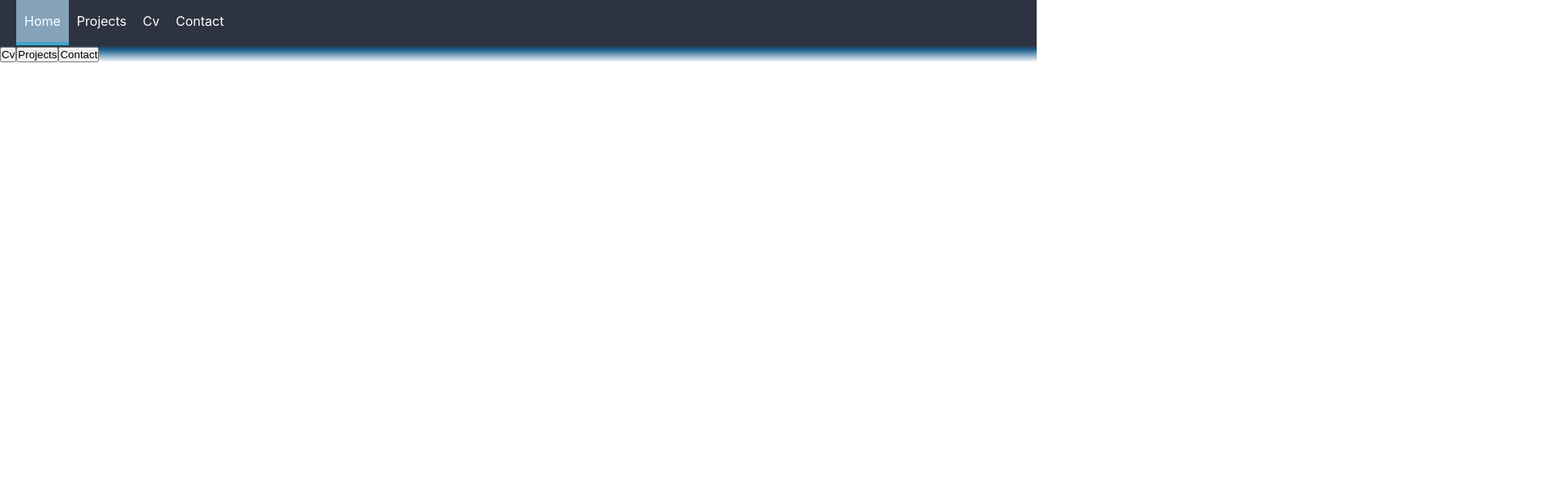
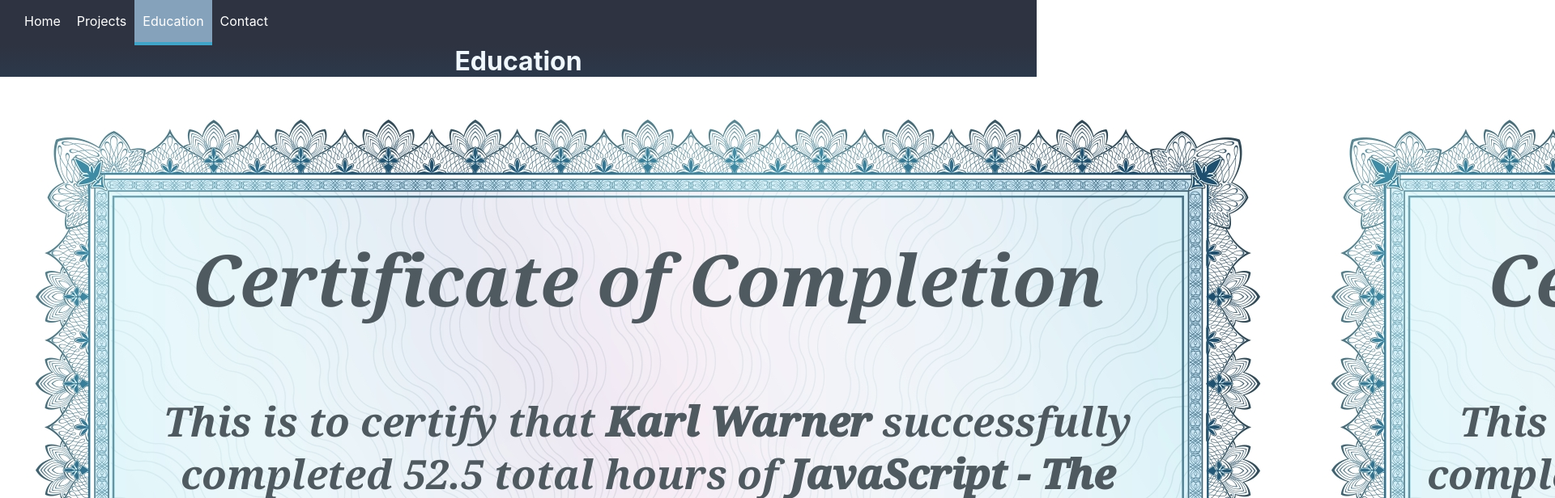
Before and after one commit to Kwarn/portfolio, a React (Create React App) app: page /education in a window 1280 px wide. Before the commit this address led to /. Shown: the top 616 px of the page at 81% size, 1920 px wide, since content can reach past the window. Built offline with nearby package versions, Linux system fonts and the light colour scheme.

Commit message:
Education, lazyloading & images

```diff
--- a/src/App.js
+++ b/src/App.js
@@ -2,28 +2,28 @@ import React, { Suspense } from 'react'
 import { Route, Switch, Redirect } from 'react-router-dom'
 
 import Home from './containers/Home/Home'
-import ProjectsOverview from './containers/Projects/ProjectsOverview/ProjectsOverview'
 import Layout from './Hoc/Layout/Layout'
 import Contact from './containers/Contact/Contact'
 import classes from './App.module.css'
 
-const Cv = React.lazy(() => import('./components/Cv/Cv'))
+const ProjectsOverview = React.lazy(() => import('./containers/Projects/ProjectsOverview/ProjectsOverview'))
+const Education = React.lazy(() => import('./components/Education/Education'))
 
 const App = props => {
   let routes = (
     <Switch>
       <Route
-        path="/cv"
+        path="/education"
         render={() => (
           <Suspense fallback={<Home />}>
-            <Cv />
+            <Education />
           </Suspense>
         )}
       />
       <Route
         path="/projects"
         render={() => (
-          <Suspense>
+          <Suspense fallback={<div>Something Went Wrong...</div>}>
             <ProjectsOverview />
           </Suspense>
         )}
@@ -31,7 +31,7 @@ const App = props => {
       <Route
         path="/contact"
         render={() => (
-          <Suspense>
+          <Suspense fallback={<div>Something Went Wrong...</div>}>
             <Contact />
           </Suspense>
         )}
--- a/src/assets/assets.js
+++ b/src/assets/assets.js
@@ -6,7 +6,9 @@ const imageAssets = {
   redux: require('../assets/redux.png'),
   firebase: require('../assets/firebase.png'),
   sqlite3: require('../assets/sqlite3.png'),
-  css: require('../assets/css.png')
+  css: require('../assets/css.png'),
+  javascriptCertificate: require('../assets/javascriptCertificate.jpg'),
+  reactCertificate: require('../assets/reactCertificate.jpg'),
 }
 
 export default imageAssets
--- a/src/components/Cv/Cv.js
+++ /dev/null
@@ -1,8 +0,0 @@
-import React from 'react'
-import classes from './Cv.module.css'
-
-const Cv = props => {
-  return <div className={classes.Cv}>CV page</div>
-}
-
-export default Cv
--- a/src/components/Cv/Cv.module.css
+++ /dev/null
@@ -1,3 +0,0 @@
-.Cv {
-  background-color: aquamarine;
-}
--- /dev/null
+++ b/src/components/Education/Education.js
@@ -0,0 +1,17 @@
+import React from 'react'
+import imageAssets from '../../assets/assets'
+import classes from './Education.module.css'
+
+const Education = props => {
+  return (
+    <div className={classes.Education}>
+      <h1 className={classes.Title} >Education</h1>
+      <div className={classes.Images}>
+      <img src={imageAssets.javascriptCertificate} alt='javascriptCertificate'></img>
+      <img src={imageAssets.reactCertificate} alt='reactCertificate'></img>
+      </div>
+    </div>
+  )
+}
+
+export default Education
--- /dev/null
+++ b/src/components/Education/Education.module.css
@@ -0,0 +1,11 @@
+.Education {
+  color: aliceblue;
+}
+
+.Title {
+  text-align: center;
+}
+
+.Images {
+  display: flex;
+}
--- a/src/components/Navigation/NavigationItems/NavigationItems.js
+++ b/src/components/Navigation/NavigationItems/NavigationItems.js
@@ -7,7 +7,7 @@ const navigationItems = props => {
     <ul className={classes.NavigationItems}>
       <NavigationItem link="/">Home</NavigationItem>
       <NavigationItem link="/projects">Projects</NavigationItem>
-      <NavigationItem link="/cv">Cv</NavigationItem>
+      <NavigationItem link="/education">Education</NavigationItem>
       <NavigationItem link="/contact">Contact</NavigationItem>
     </ul>
   )
--- a/src/containers/Contact/Contact.js
+++ b/src/containers/Contact/Contact.js
@@ -1,4 +1,4 @@
-import React, { useEffect } from 'react'
+import React from 'react'
 import { connect } from 'react-redux'
 import * as actions from '../../store/actions/index'
 import classes from './Contact.module.css'
@@ -13,6 +13,11 @@ const Contact = props => {
   const submitHandler = () => {}
   const onChangeHandler = (event, inputIdentifier) =>
     props.onInputChanged(event, inputIdentifier)
+
+
+  if (!props.name.isValid){
+
+  }
 
   // conditionally add css classes base on props.name.isValid
 
--- a/src/store/reducers/contact.js
+++ b/src/store/reducers/contact.js
@@ -41,8 +41,9 @@ const inputChangedHandler = (state, action) => {
   })
 
   const updatedInputForm = updateObject(state.inputForm, {
-    [action.identifier] : updatedInputElement
+    [action.identifier]: updatedInputElement,
   })
+
   return updateObject(state, { inputForm: updatedInputForm })
 }
 
```
Also changed, not shown: src/assets/javascriptCertificate.jpg (added), src/assets/reactCertificate.jpg (added).
